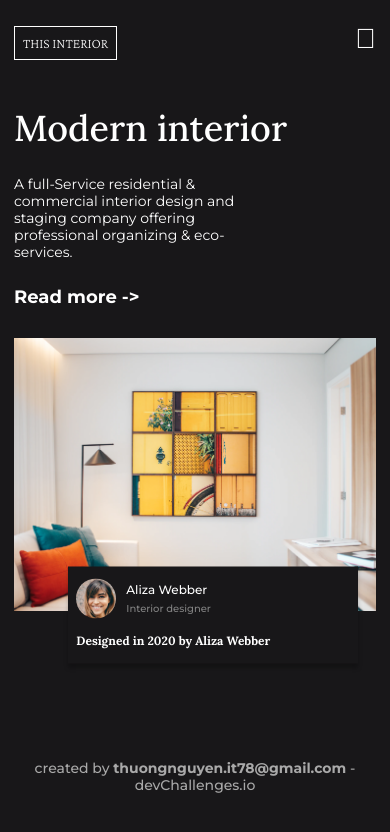
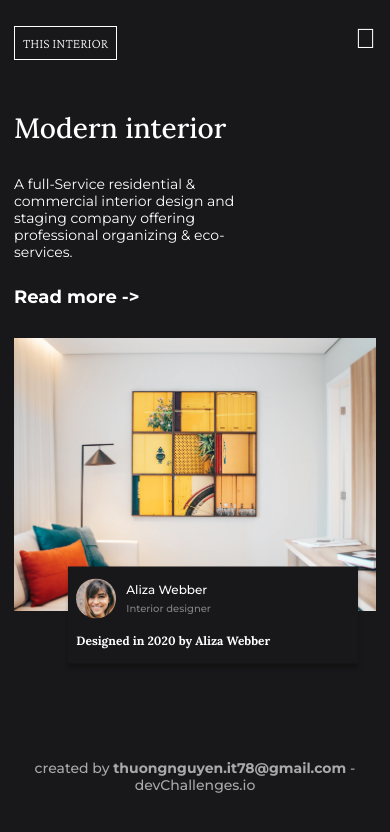
Before and after one commit to thuongnguyen-it78/interior-consultant, a plain HTML site: page index.html in a window 390 px wide. Drawn offline with nearby package versions, Linux system fonts and the light colour scheme; some icons are missing.

Commit message:
Fix some issue

```diff
--- a/queries.css
+++ b/queries.css
@@ -1,6 +1,9 @@
 @media only screen and (max-width: 1300px) {
 	.container {
 		max-width: 1140px;
+	}
+	.info__title {
+		font-size: 44px;
 	}
 }
 
@@ -30,7 +33,7 @@
 	}
 
 	.info__title {
-		font-size: 36px;
+		font-size: 28px;
 		line-height: 46px;
 		margin-bottom: 25px;
 	}
@@ -49,13 +52,19 @@
 		display: inline-block;
 	}
 
-	.header {
-		margin-bottom: 70px;
+	.main-img__title {
+		font-size: 18px;
+		line-height: 23px;
+		max-width: 210px;
 	}
 }
 
 /* Small phones to small tablets: from 481px to 767px */
 @media only screen and (max-width: 767px) {
+	.header {
+		margin-bottom: 70px;
+	}
+
 	.header {
 		margin-top: 25px;
 	}
@@ -105,12 +114,6 @@
 		font-size: 10px;
 		line-height: 12px;
 		display: block;
-	}
-
-	.main-img__title {
-		font-size: 18px;
-		line-height: 23px;
-		max-width: 210px;
 	}
 
 	.nav {
```
